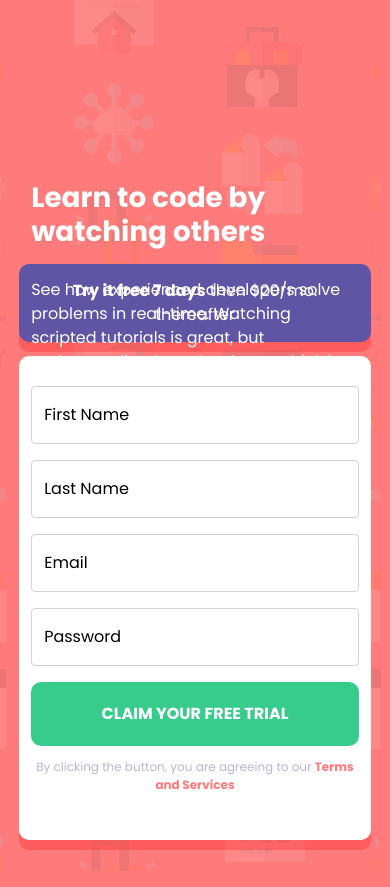
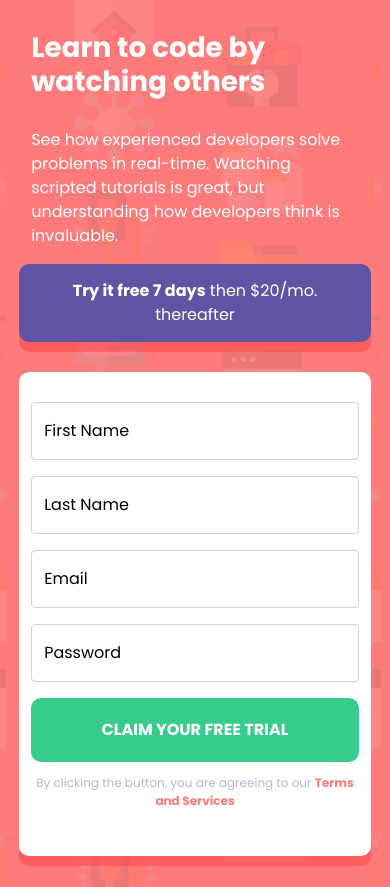
Before and after one commit to ZaidRachman/IntroSignUpForm, a plain HTML site: page index.html in a window 390 px wide. Drawn offline with nearby package versions, Linux system fonts and the light colour scheme.

Commit message:
Fixed issue with text in mobile view.

```diff
--- a/css/styles.css
+++ b/css/styles.css
@@ -85,7 +85,7 @@ input[type=text]:focus, input[type=email]:focus{
     border:none;
     padding: 15px;
     color:white;
-    margin-bottom: 4%;
+    margin-bottom: 30px;
     text-align: center;
     box-shadow: 0px 10px 0px 0px hsl(0, 100%, 60%, 40%);
 
@@ -101,7 +101,14 @@ html {
   use "max-width" when you are going from desktop to mobile
  */
 @media screen and (max-width: 576px){
+
     html{
         background-image: url("/images/bg-intro-mobile.png");
+
+
+    }
+    .centr{
+        position: relative;
+        top:0;
     }
 }
--- a/index.html
+++ b/index.html
@@ -26,12 +26,16 @@
   <body>
 
   <div class="row">
-    <div class="col-sm centr">
-      <h1>Learn to code by watching others</h1>
-      <p>
-        See how experienced developers solve problems in real-time. Watching scripted tutorials is great,
-        but understanding how developers think is invaluable.
-      </p>
+    <div class="col-sm">
+        <div class="centr">
+            <h1>Learn to code by watching others</h1>
+            <p>
+                See how experienced developers solve problems in real-time. Watching scripted tutorials is great,
+                but understanding how developers think is invaluable.
+            </p>
+
+        </div>
+
     </div>
     <div class="col-sm">
 
```
